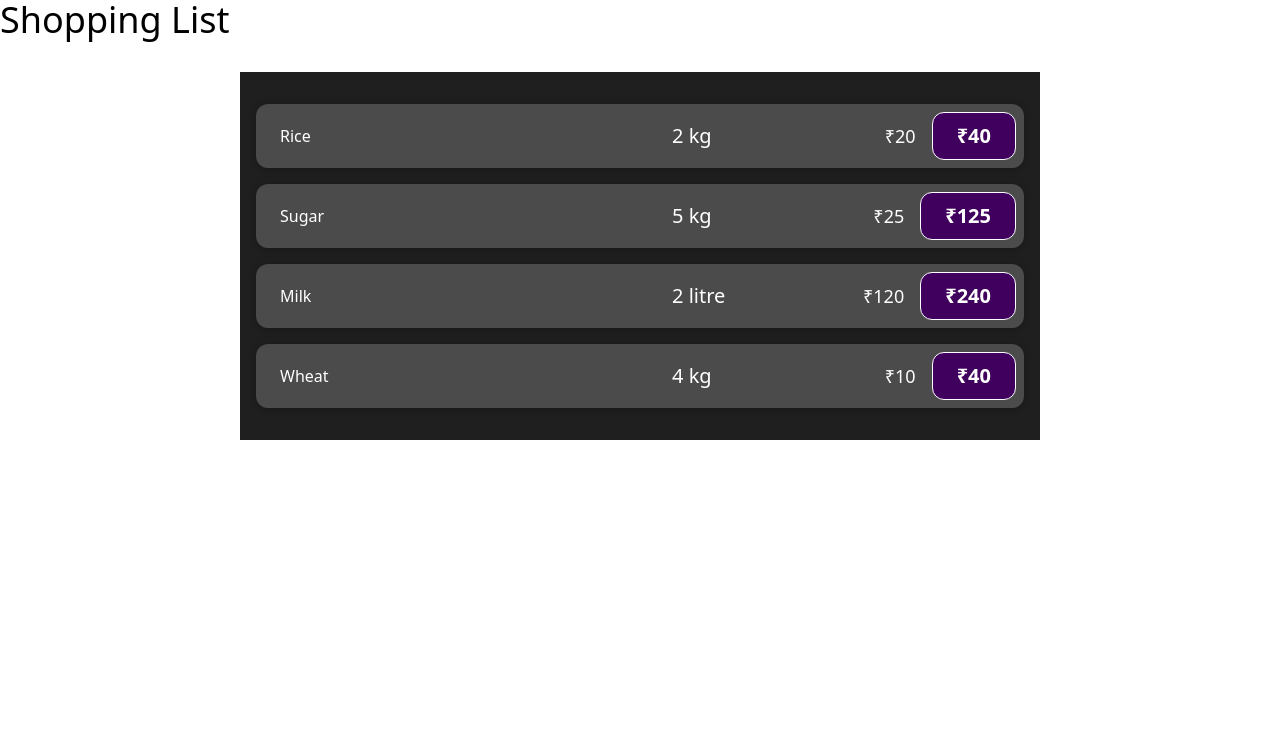
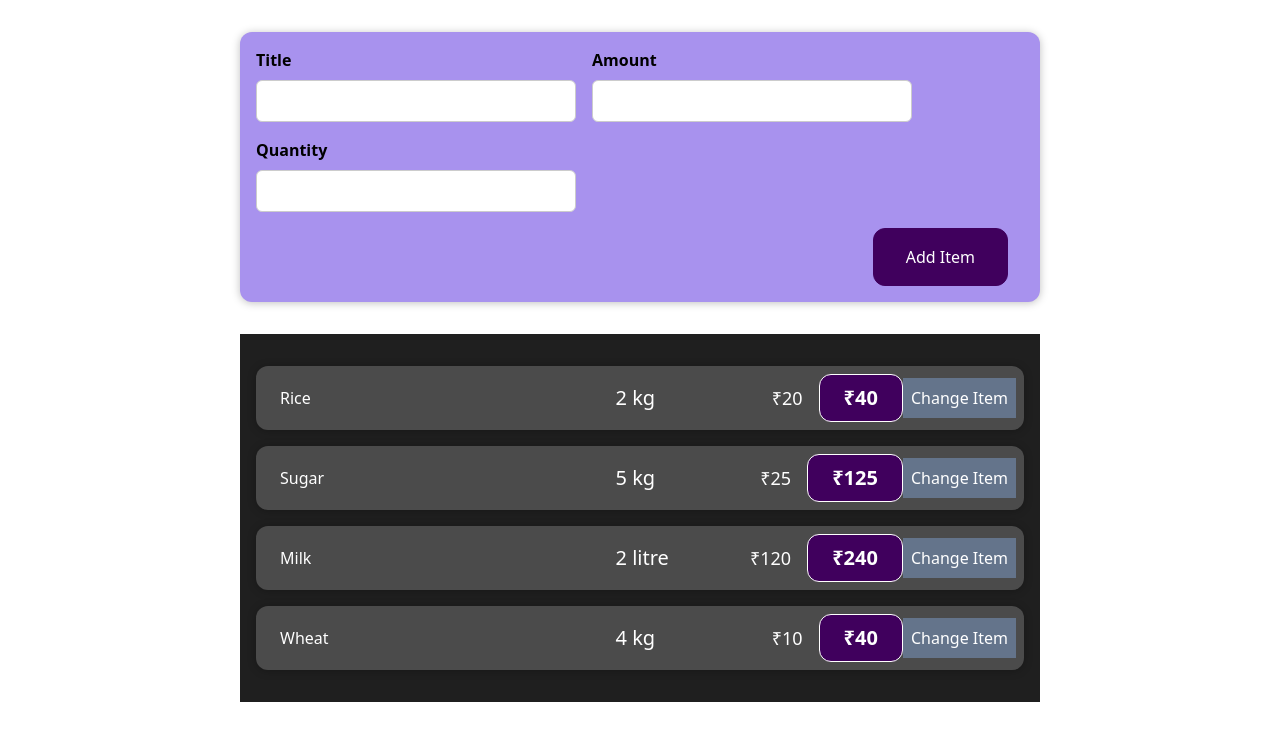
Before and after one commit to jayk-gupta/Shopping-app, a React (Vite) app: page / in a window 1280 px wide. Shown: the top 740 px of the page. Built offline with nearby package versions, Linux system fonts and the light colour scheme.

Commit message:
added form and updated file structure

```diff
--- a/src/App.jsx
+++ b/src/App.jsx
@@ -1,7 +1,7 @@
 import { useState } from 'react'
 import './App.css'
-import ShoppingItem from './components/ShoppingItem'
-import Items from './components/Items'
+import Items from './components/Items/Items'
+import NewItem from './components/NewItem/NewItem'
 
 function App() {
   const items =
@@ -34,12 +34,7 @@ function App() {
 
   return (
     <div className="App">
-      <h2 className='text-4xl'>Shopping List</h2>
-      {/* <ShoppingItem title={items[1].title} quantity={items[1].quantity} amount={items[1].amount} unit={items[1].unit}/>
-      <ShoppingItem title={items[2].title} quantity={items[2].quantity} amount={items[2].amount} unit={items[2].unit}/>
-      <ShoppingItem title={items[0].title} quantity={items[0].quantity} amount={items[0].amount} unit={items[0].unit}/>
-      <ShoppingItem title={items[3].title} quantity={items[3].quantity} amount={items[3].amount} unit={items[3].unit}/>
-       */}
+   <NewItem/>
       <Items items = {items}></Items>
     </div>
   )
--- /dev/null
+++ b/src/components/Items/Items.css
@@ -0,0 +1,9 @@
+.items {
+  padding: 1rem;
+  background-color: rgb(31, 31, 31);
+  margin: 2rem auto;
+  width: 50rem;
+  max-width: 95%;
+  /* border-radius: 12px;
+  box-shadow: 0 1px 8px rgba(0, 0, 0, 0.25); */
+}
--- /dev/null
+++ b/src/components/Items/Items.jsx
@@ -0,0 +1,15 @@
+import ShoppingItem from "./ShoppingItem";
+import "./Items.css";
+const Items = (props) => {
+
+
+  return (
+    <div className="items">
+      <ShoppingItem title={props.items[0].title} quantity={props.items[0].quantity} amount={props.items[0].amount} unit={props.items[0].unit} />
+      <ShoppingItem title={props.items[1].title} quantity={props.items[1].quantity} amount={props.items[1].amount} unit={props.items[1].unit} />
+      <ShoppingItem title={props.items[2].title} quantity={props.items[2].quantity} amount={props.items[2].amount} unit={props.items[2].unit} />
+      <ShoppingItem title={props.items[3].title} quantity={props.items[3].quantity} amount={props.items[3].amount} unit={props.items[3].unit} />
+      </div>
+  )
+}
+export default Items;
--- /dev/null
+++ b/src/components/Items/ShoppingItem.css
@@ -0,0 +1,60 @@
+.shopping-item {
+  display: flex;
+  justify-content: space-between;
+  align-items: center;
+  /* box-shadow: 0 2px 8px rgba(0, 0, 0, 0.25); */
+  padding: 0.5rem;
+  margin: 1rem 0;
+  /* border-radius: 12px; */
+  background-color: #4b4b4b;
+  /* #473198 #9BF3F0  #ADFC92 #4A0D67
+  #32CBFF #00A5E0 #89A1EF #EF9CDA #FECEF1
+
+  */
+}
+
+.shopping-item__description {
+  display: flex;
+  flex-direction: column;
+  gap: 1rem;
+  align-items: flex-end;
+  flex-flow: column-reverse;
+  justify-content: flex-start;
+  flex: 1;
+}
+
+.shopping-item h2 {
+  color: #3a3a3a;
+  font-size: 1rem;
+  flex: 1;
+  margin: 0 1rem;
+  color: white;
+}
+
+.shopping-item__price {
+  font-size: 1rem;
+  font-weight: bold;
+  color: white;
+  background-color: #40005d;
+  border: 1px solid white;
+  padding: 0.5rem;
+  border-radius: 12px;
+}
+
+@media (min-width: 580px) {
+  .shopping-item__description {
+    flex-direction: row;
+    align-items: center;
+    justify-content: flex-start;
+    flex: 1;
+  }
+
+  .shopping-item__description h2 {
+    font-size: 1.25rem;
+  }
+
+  .shopping-item__price {
+    font-size: 1.25rem;
+    padding: 0.5rem 1.5rem;
+  }
+}
--- /dev/null
+++ b/src/components/Items/ShoppingItem.jsx
@@ -0,0 +1,33 @@
+import React,{useState} from "react";
+import "./ShoppingItem.css";
+import Card from "../UI/Card";
+const ShoppingItem = (props) => {
+  const [title, setTitle] = useState(props.title);
+  console.log("Shopping item component re-evaluated");
+
+  const clickHandler = () => {
+    setTitle("title changed"); //setTitle calls the function again and re-renders the component
+    console.log(title); //logs the old title only
+  };
+
+  return (
+    <Card className="shopping-item">
+      <h2>{title}</h2>
+      <div className="shopping-item__description">
+        <h2>
+          {props.quantity} <span>{props.unit}</span>{" "}
+        </h2>
+        <div className="text-white text-lg">₹{props.amount}</div>
+        <div className="shopping-item__price">
+          {" "}
+          ₹{props.amount * props.quantity}
+        </div>
+      </div>
+      <button onClick={clickHandler} className="text-white p-2 bg-slate-500">
+        Change Item
+      </button>
+    </Card>
+  );
+};
+
+export default ShoppingItem;
--- /dev/null
+++ b/src/components/NewItem/ItemForm.css
@@ -0,0 +1,26 @@
+.new-item__controls {
+  display: flex;
+  flex-wrap: wrap;
+  gap: 1rem;
+  margin-bottom: 1rem;
+  text-align: left;
+}
+
+.new-item__control label {
+  font-weight: bold;
+  margin-bottom: 0.5rem;
+  display: block;
+}
+
+.new-item__control input {
+  font: inherit;
+  padding: 0.5rem;
+  border-radius: 6px;
+  border: 1px solid #ccc;
+  width: 20rem;
+  max-width: 100%;
+}
+
+.new-item__actions {
+  text-align: right;
+}
--- /dev/null
+++ b/src/components/NewItem/ItemForm.jsx
@@ -0,0 +1,35 @@
+import React from 'react';
+import './ItemForm.css';
+const ItemForm = () => {
+  const titleChangeHandler = (event) => {
+console.log(event.target.value);
+  }
+  const amountChangeHandler = () => {
+
+   }
+  const quantityChangeHandler = () => {
+
+   }
+  return <form>
+    <div className='new-item__controls'>
+      <div className='new-item__control'>
+        <label>Title</label>
+        <input type='text' onChange={titleChangeHandler} />
+      </div>
+      <div className='new-item__control'>
+        <label>Amount</label>
+        <input type='number' />
+      </div>
+      <div className='new-item__control'>
+        <label>Quantity</label>
+        <input type='number' min="0.5" step="0.5"/>
+      </div>
+    </div>
+    <div className='new-item__actions'>
+      <button type='submit'>Add Item</button>
+    </div>
+</form>;
+
+}
+
+export default ItemForm;
--- /dev/null
+++ b/src/components/NewItem/NewItem.css
@@ -0,0 +1,38 @@
+.new-item  {
+  background-color: #a892ee;
+  padding: 1rem;
+  margin: 2rem auto;
+  width: 50rem;
+  max-width: 95%;
+  border-radius: 12px;
+  text-align: center;
+  box-shadow: 0 1px 8px rgba(0, 0, 0, 0.25);
+}
+
+.new-item  button {
+  font: inherit;
+  cursor: pointer;
+  padding: 1rem 2rem;
+  border: 1px solid #40005d;
+  background-color: #40005d;
+  color: white;
+  border-radius: 12px;
+  margin-right: 1rem;
+}
+
+.new-item  button:hover,
+.new-item  button:active {
+  background-color: #510674;
+  border-color: #510674;
+}
+
+.new-item  button.alternative {
+  color: #220131;
+  border-color: transparent;
+  background-color: transparent;
+}
+
+.new-item  button.alternative:hover,
+.new-item button.alternative:active {
+  background-color: #ddb3f8;
+}
--- /dev/null
+++ b/src/components/NewItem/NewItem.jsx
@@ -0,0 +1,13 @@
+import React from 'react';
+import './NewItem.css';
+import ItemForm from './ItemForm';
+
+const NewItem = () => {
+  return (
+    <div className='new-item'>
+  <ItemForm/>
+</div>
+  )
+}
+
+export default NewItem;
--- /dev/null
+++ b/src/components/UI/Card.css
@@ -0,0 +1,4 @@
+.card{
+  border-radius: 12px;
+  box-shadow: 0 1px 8px rgba(0, 0, 0, 0.25);
+}
--- /dev/null
+++ b/src/components/UI/Card.jsx
@@ -0,0 +1,13 @@
+import './Card.css'
+
+const Card = (props) => {
+  const classes = 'card ' + props.className;
+  return (
+    <div className={classes}>
+      {props.children}
+      {/* children is a reserved name,value = content between opening and closing tag of custom component */}
+    </div>
+  )
+}
+
+export default Card;
```
